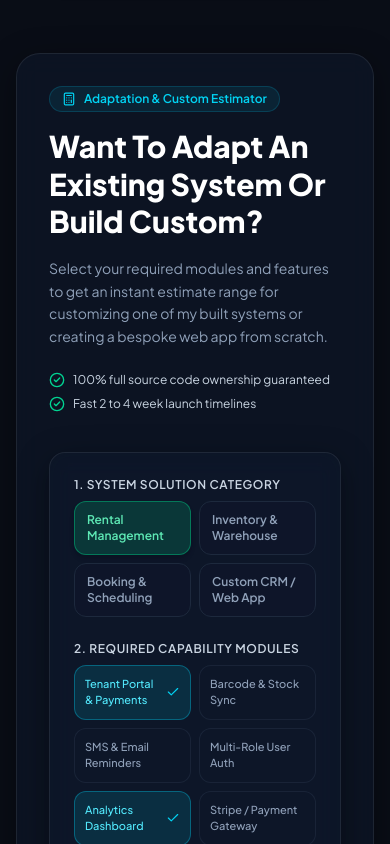
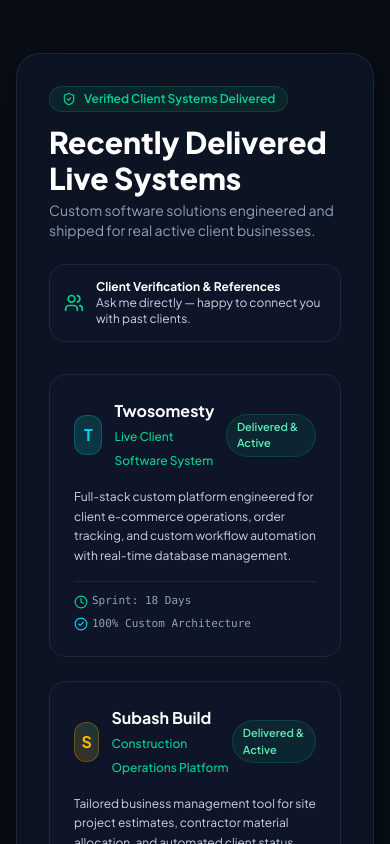
Before and after one commit to prasanth290/prasanthportfolio, a Next.js app in the folder portfolio-app/: page / in a window 390 px wide. Shown: the part 5220-6064 px from the top of the page. Built offline with nearby package versions, Linux system fonts and the light colour scheme; no server answers; the database is empty.

Commit message:
Remove adaptation and custom estimator section from homepage

```diff
--- a/portfolio-app/src/app/page.tsx
+++ b/portfolio-app/src/app/page.tsx
@@ -10,13 +10,11 @@ import {
   LifeBuoy,
   CheckCircle2,
   Sparkles,
-  Calculator,
   TrendingUp,
   ShieldCheck,
   Building2,
   Users,
 } from "lucide-react";
-import { EstimatorWidget } from "@/components/home/EstimatorWidget";
 import { FAQSection } from "@/components/home/FAQSection";
 import { TestimonialSection } from "@/components/home/TestimonialSection";
 import { ResumeDownloadModal } from "@/components/ui/ResumeDownloadModal";
@@ -343,41 +341,7 @@ export default async function HomePage() {
         </div>
       </section>
 
-      {/* 5. Interactive Cost & Timeline Estimator Widget */}
-      <section className="max-w-7xl mx-auto px-4 sm:px-6 lg:px-8">
-        <div className="glass-card rounded-3xl p-8 sm:p-12 border border-slate-800 bg-gradient-to-b from-slate-900/90 to-slate-950">
-          <div className="grid grid-cols-1 lg:grid-cols-12 gap-10 items-center">
-            <div className="lg:col-span-5 space-y-4">
-              <div className="inline-flex items-center gap-2 px-3 py-1 rounded-full bg-cyan-500/10 border border-cyan-500/20 text-cyan-400 text-xs font-semibold">
-                <Calculator className="w-3.5 h-3.5" />
-                <span>Adaptation & Custom Estimator</span>
-              </div>
-              <h3 className="text-3xl font-extrabold text-white leading-tight">
-                Want To Adapt An Existing System Or Build Custom?
-              </h3>
-              <p className="text-slate-400 text-sm leading-relaxed">
-                Select your required modules and features to get an instant estimate range for customizing one of my built systems or creating a bespoke web app from scratch.
-              </p>
-              <div className="space-y-2 pt-2 text-xs text-slate-300">
-                <div className="flex items-center gap-2">
-                  <CheckCircle2 className="w-4 h-4 text-emerald-400" />
-                  <span>100% full source code ownership guaranteed</span>
-                </div>
-                <div className="flex items-center gap-2">
-                  <CheckCircle2 className="w-4 h-4 text-emerald-400" />
-                  <span>Fast 2 to 4 week launch timelines</span>
-                </div>
-              </div>
-            </div>
-
-            <div className="lg:col-span-7">
-              <EstimatorWidget />
-            </div>
-          </div>
-        </div>
-      </section>
-
-      {/* 5.5 "Recently Delivered" Interim Trust & Proof Section */}
+      {/* 5. "Recently Delivered" Interim Trust & Proof Section */}
       <section className="max-w-7xl mx-auto px-4 sm:px-6 lg:px-8">
         <div className="glass-card rounded-3xl p-8 sm:p-12 border border-slate-800 space-y-8 bg-gradient-to-b from-slate-900 to-slate-950">
           <div className="flex flex-col md:flex-row md:items-end justify-between gap-6">
```
